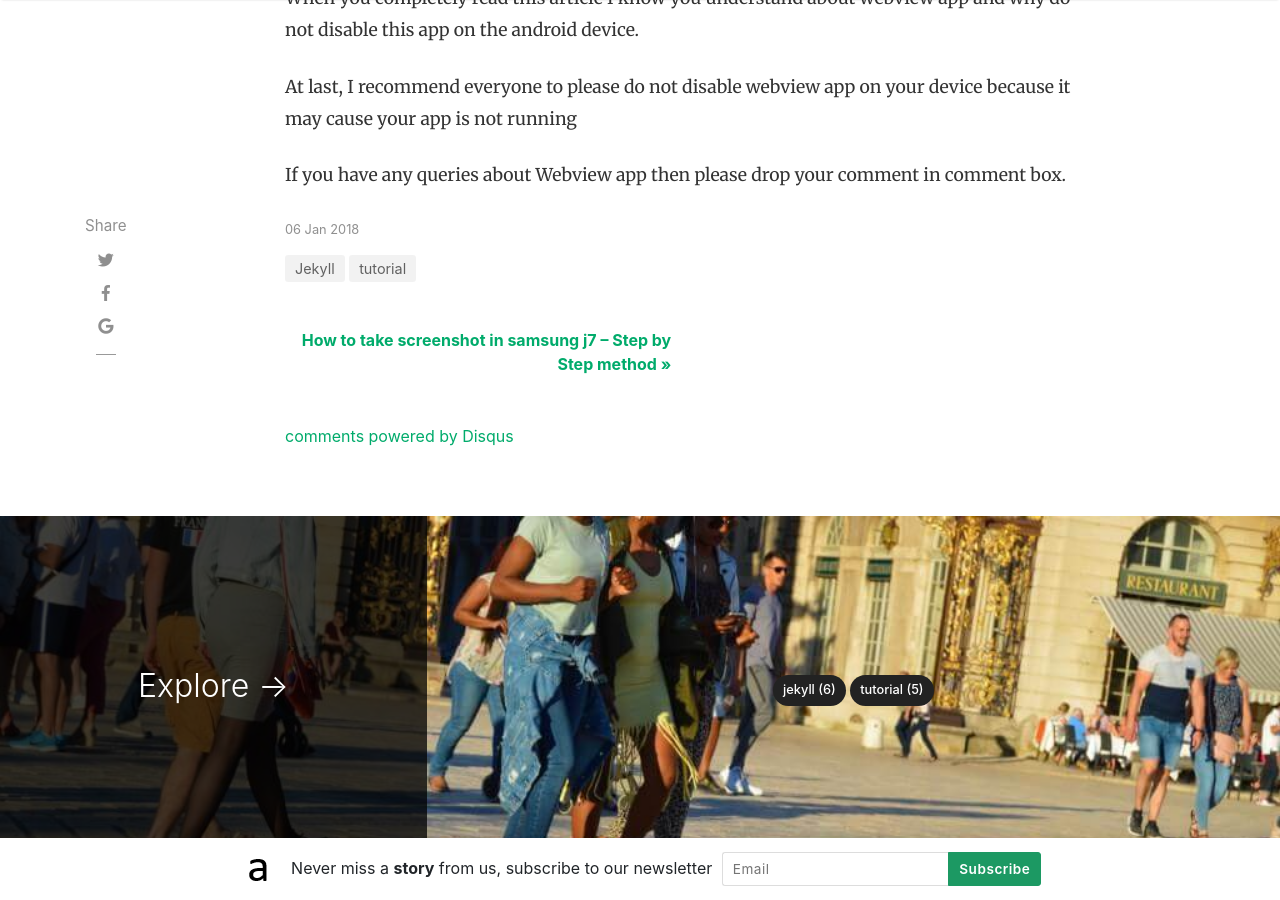
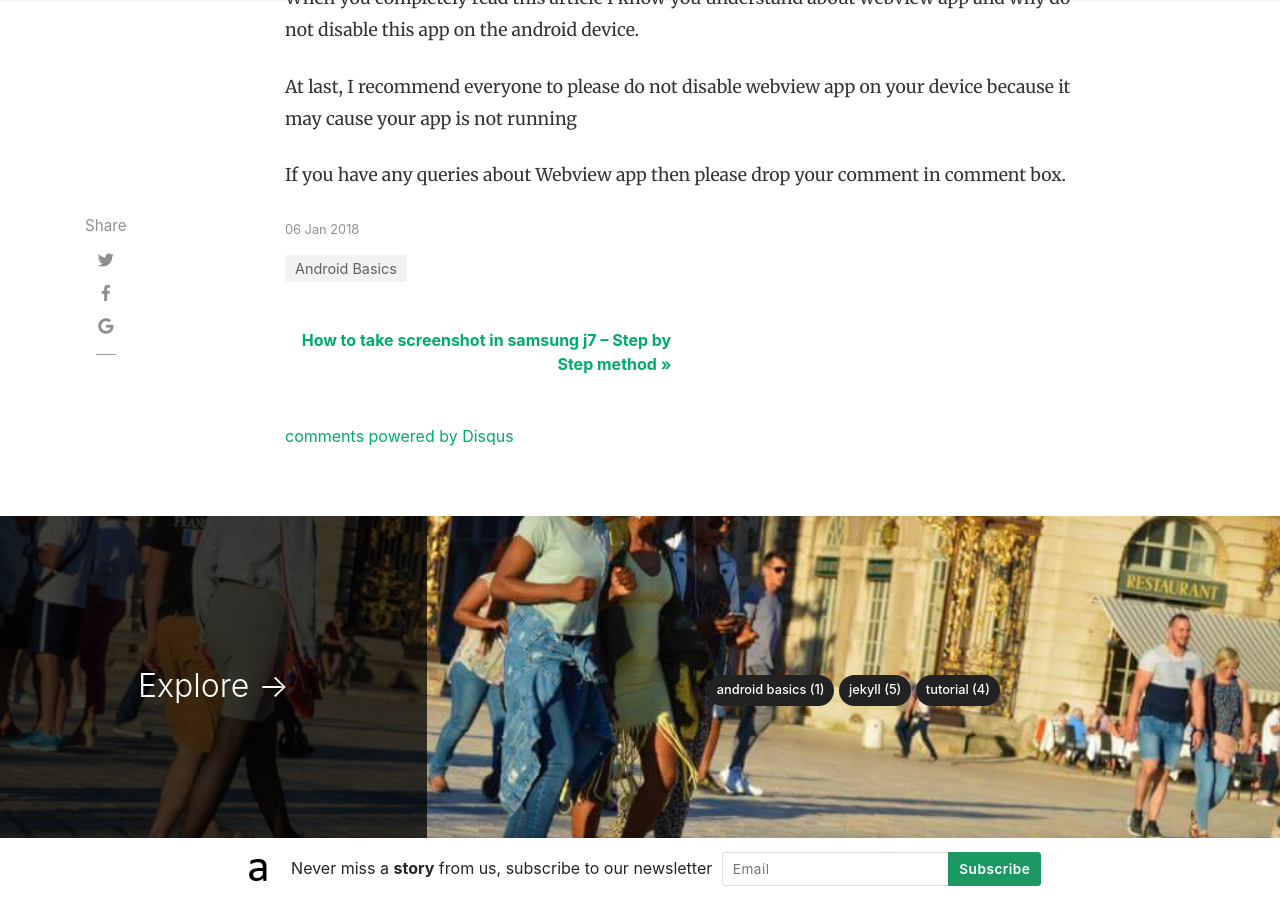
Before and after one commit to andrimoopensource/blog, a Jekyll site: the page built from _posts/2018-01-6-what-is-android-system-webview.md, in a window 1280 px wide and 900 px high, scrolled down 2016 px. Built offline with Jekyll 4.4.1, drawn with Linux system fonts in a browser that asks for light colours; nearby versions of some CDN libraries; comment, search, counter and statistics services are not loaded.

Commit message:
Update 2018-01-6-what-is-android-system-webview.md

```diff
--- a/_posts/2018-01-6-what-is-android-system-webview.md
+++ b/_posts/2018-01-6-what-is-android-system-webview.md
@@ -2,7 +2,7 @@
 layout: post
 title:  "What is Android System WebView – All About System WebView"
 author: Team Andrimo
-categories: [ Jekyll, tutorial ]
+categories: [ Android Basics ]
 image: assets/images/android-system-web-view.jpg
 featured: true
 hidden: true
```
